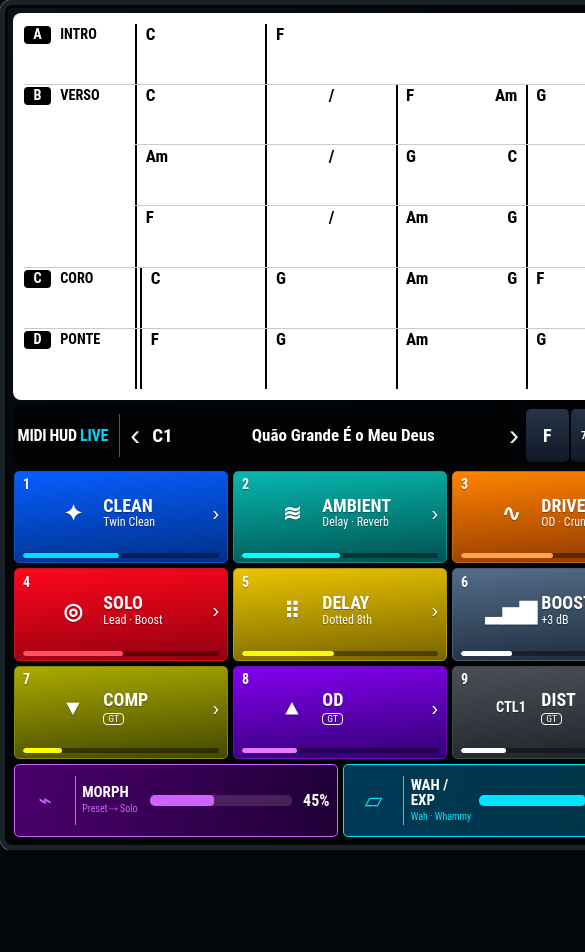
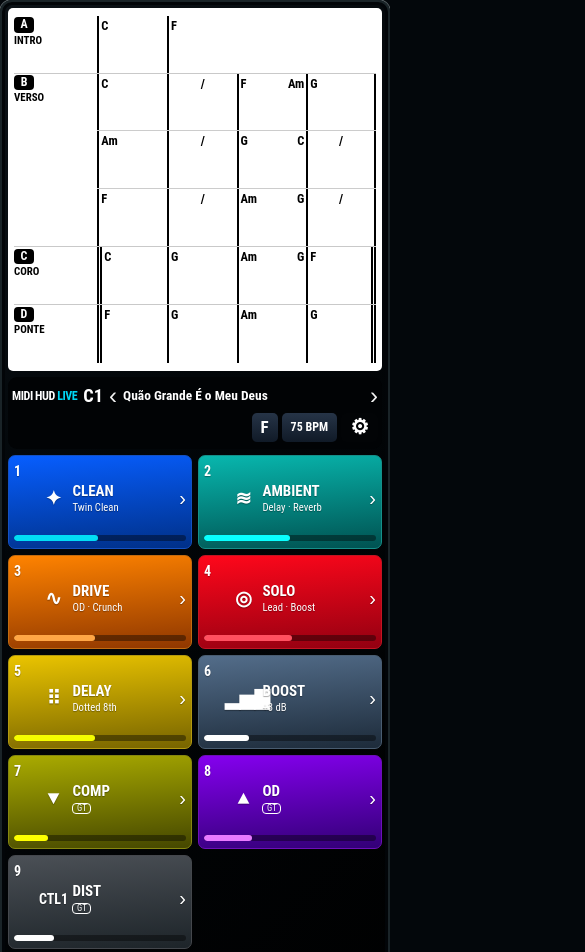
Before and after one commit to geobit1989-crypto/MIDI-HUD, a plain HTML site: page v03.html in a window 390 px wide. Shown: the top 952 px of the page, 585 px wide, since content can reach past the window. Before the commit the page ends 850 px from the top, so only its background shows below. Drawn offline with Linux system fonts and the light colour scheme.

Commit message:
Fix mobile portrait overflow and position C1 before song navigation arrow

```diff
--- a/v03.html
+++ b/v03.html
@@ -40,8 +40,58 @@
     .expression{display:grid;grid-template-columns:15% 1px 20% 1fr 10%;align-items:center;gap:clamp(5px,1cqw,16px);min-width:0;border-radius:clamp(5px,.65cqw,10px);padding:clamp(5px,.7cqw,11px) clamp(7px,1cqw,16px);border:1px solid var(--edge);background:linear-gradient(100deg,var(--exp-a),var(--exp-b))}
     .expression .exicon{text-align:center;font-size:clamp(20px,3.5cqw,56px);color:var(--edge)}.expression .rule{height:80%;background:var(--edge)}.expression .exname{font-weight:900;font-size:clamp(15px,2cqw,32px);line-height:1}.expression .exsub{font-size:clamp(10px,1.4cqw,22px);color:var(--edge);margin-top:3px;white-space:nowrap}.expression .exmeter{border-radius:5px;height:clamp(11px,1.5cqw,24px);background:#fff2;overflow:hidden}.expression .exmeter:before{content:'';display:block;background:var(--edge);height:100%;width:var(--fill);border-radius:4px}.expression .value{font-size:clamp(16px,2.1cqw,34px);font-weight:900;text-align:right}
     .sr-only{position:absolute;width:1px;height:1px;padding:0;margin:-1px;overflow:hidden;clip:rect(0,0,0,0);white-space:nowrap;border:0}
-    @media (max-width:850px) and (orientation:landscape){.screen{min-width:680px;min-height:610px}.song-title{font-size:clamp(17px,2.6cqw,28px)}.topbar{gap:5px}.brand{font-size:clamp(16px,2.4cqw,25px)}}
-    @media (orientation:portrait){.screen{width:max(100%,680px);height:850px;min-height:850px}.lead-sheet{height:47%}body{overflow-x:auto}}
+    /* En teléfonos, la información puede recorrer verticalmente, pero nunca de lado a lado. */
+    html,body{max-width:100%;overflow-x:clip}
+    @media (max-width:850px) and (orientation:landscape){
+      .screen{width:100%;min-width:0;min-height:540px;height:auto;max-height:none}
+      .topbar{gap:5px}
+      .brand{font-size:clamp(13px,2.4cqw,23px)}
+      .bank{font-size:clamp(15px,2.6cqw,25px)}
+      .song-title{font-size:clamp(13px,2.5cqw,24px)}
+      .key{min-width:30px}.tempo{min-width:45px}.settings{min-width:27px}
+      .lead-sheet{flex:0 0 45%;min-height:240px}
+      .hud-panel{flex:1;min-height:300px}
+    }
+    @media (orientation:portrait){
+      .screen{width:100%;min-width:0;max-width:100%;height:auto;min-height:100dvh;max-height:none;overflow:visible;border-width:2px;border-radius:12px;padding:6px;gap:6px}
+      .lead-sheet{flex:0 0 auto;width:100%;height:clamp(295px,43svh,420px);min-height:295px;padding:8px 6px;border-radius:5px;grid-template-rows:1fr 3fr 1fr 1fr}
+      .sheet-section{grid-template-columns:23% 77%}
+      .section-label{flex-direction:column;align-items:start;font-size:clamp(10px,2.8vw,14px);gap:2px;white-space:normal;line-height:1.05}
+      .section-letter{min-width:20px;padding:0 4px;font-size:12px}
+      .bar{font-size:clamp(11px,3.2vw,16px);padding:4px 2px;border-left-width:2px}
+      .bar.dual{gap:2px}
+      .bar.repeat-start{border-left-width:5px}.bar.repeat-end{border-right-width:5px}
+      .hud-panel{flex:0 0 auto;min-height:0;gap:6px}
+      .topbar{display:grid;grid-template-columns:auto auto auto minmax(0,1fr) auto;grid-template-areas:"brand bank prev title next" "info info info info info";height:auto;min-height:0;padding:7px 4px;gap:5px 6px;align-items:center;white-space:normal}
+      .brand{grid-area:brand;font-size:clamp(12px,3.1vw,16px);letter-spacing:-.45px}
+      .barline{display:none}
+      .bank{grid-area:bank;font-size:clamp(16px,4.7vw,21px);padding:0}
+      .prev{grid-area:prev}.next{grid-area:next}
+      .chevron{font-size:24px;line-height:1}
+      .song-title{grid-area:title;font-size:clamp(13px,3.45vw,18px);font-weight:900;line-height:1.05;white-space:normal;overflow-wrap:anywhere;overflow:visible;text-overflow:clip;text-align:left;min-width:0;margin:0}
+      .info{grid-area:info;justify-self:end;align-self:center;height:29px;gap:4px}
+      .key,.tempo,.settings{min-width:0;padding:0 9px}
+      .key{font-size:17px}.tempo{font-size:12px}.settings{font-size:21px}
+      .switch-grid{flex:0 0 auto;grid-template-columns:repeat(2,minmax(0,1fr));grid-template-rows:none;grid-auto-rows:minmax(94px,auto);gap:6px;padding:0}
+      .switch{min-height:94px;grid-template-columns:12% 22% minmax(0,1fr) 8%;grid-template-rows:1fr 6px;padding:7px 5px;border-radius:7px}
+      .switch .number{font-size:14px}
+      .switch .icon-wrap{font-size:clamp(16px,5vw,25px)}
+      .switch .name{font-size:clamp(13px,3.85vw,19px);white-space:normal;overflow-wrap:anywhere;line-height:1.05}
+      .switch .sub{font-size:clamp(10px,2.75vw,14px);white-space:normal;overflow-wrap:anywhere}
+      .switch .arrow{font-size:20px}
+      .meter{height:6px}
+      .expression-row{height:auto;grid-template-columns:minmax(0,1fr);grid-auto-rows:minmax(65px,auto);gap:6px;padding:0}
+      .expression{min-height:65px;grid-template-columns:10% 1px 24% minmax(0,1fr) 12%;gap:5px;padding:6px 8px}
+      .expression .exicon{font-size:23px}.expression .exname{font-size:clamp(14px,4vw,19px)}
+      .expression .exsub{font-size:clamp(10px,2.7vw,13px);white-space:normal}
+      .expression .exmeter{height:12px}.expression .value{font-size:16px}
+    }
+    @media (max-width:350px) and (orientation:portrait){
+      .topbar{gap:4px 4px}
+      .brand{font-size:11px}.bank{font-size:16px}.song-title{font-size:12px}
+      .sheet-section{grid-template-columns:25% 75%}
+      .switch .icon-wrap{font-size:15px}.switch .name{font-size:12px}.switch .sub{font-size:10px}
+    }
     @media (prefers-reduced-motion:reduce){*{scroll-behavior:auto!important}}
   </style>
 </head>
@@ -59,7 +109,7 @@
       <div class="sheet-section"><div class="section-label"><span class="section-letter">D</span><span>PONTE</span></div><div class="chord-lines" style="--rows:1"><div class="chord-line"><div class="bar repeat-start">F</div><div class="bar">G</div><div class="bar">Am</div><div class="bar repeat-end">G</div></div></div></div>
     </section>
     <section class="hud-panel" aria-label="Información del banco y controles asignados">
-      <header class="topbar"><div class="brand">MIDI HUD <span>LIVE</span></div><span class="barline"></span><span class="chevron" aria-hidden="true">‹</span><strong class="bank" id="bank">C1</strong><h1 class="song-title" id="song-title">Quão Grande É o Meu Deus</h1><span class="chevron" aria-hidden="true">›</span><div class="info"><div class="key" aria-label="Tonalidad F">F</div><div class="tempo">75 BPM</div><div class="settings" aria-label="Configuración">⚙</div></div></header>
+      <header class="topbar"><div class="brand">MIDI HUD <span>LIVE</span></div><span class="barline"></span><strong class="bank" id="bank">C1</strong><span class="chevron prev" aria-hidden="true">‹</span><h1 class="song-title" id="song-title">Quão Grande É o Meu Deus</h1><span class="chevron next" aria-hidden="true">›</span><div class="info"><div class="key" aria-label="Tonalidad F">F</div><div class="tempo">75 BPM</div><div class="settings" aria-label="Configuración">⚙</div></div></header>
       <div class="switch-grid" aria-label="Nueve funciones visualizadas">
         <div class="switch" style="--light:#075eff;--dark:#003088;--meter:#02ddf4;--fill:49%"><span class="number">1</span><span class="icon-wrap">✦</span><div class="details"><div class="name">CLEAN</div><div class="sub">Twin Clean</div></div><span class="arrow">›</span><div class="meter"></div></div>
         <div class="switch" style="--light:#08b7ae;--dark:#005251;--meter:#09ffff;--fill:50%"><span class="number">2</span><span class="icon-wrap">≋</span><div class="details"><div class="name">AMBIENT</div><div class="sub">Delay · Reverb</div></div><span class="arrow">›</span><div class="meter"></div></div>
```
